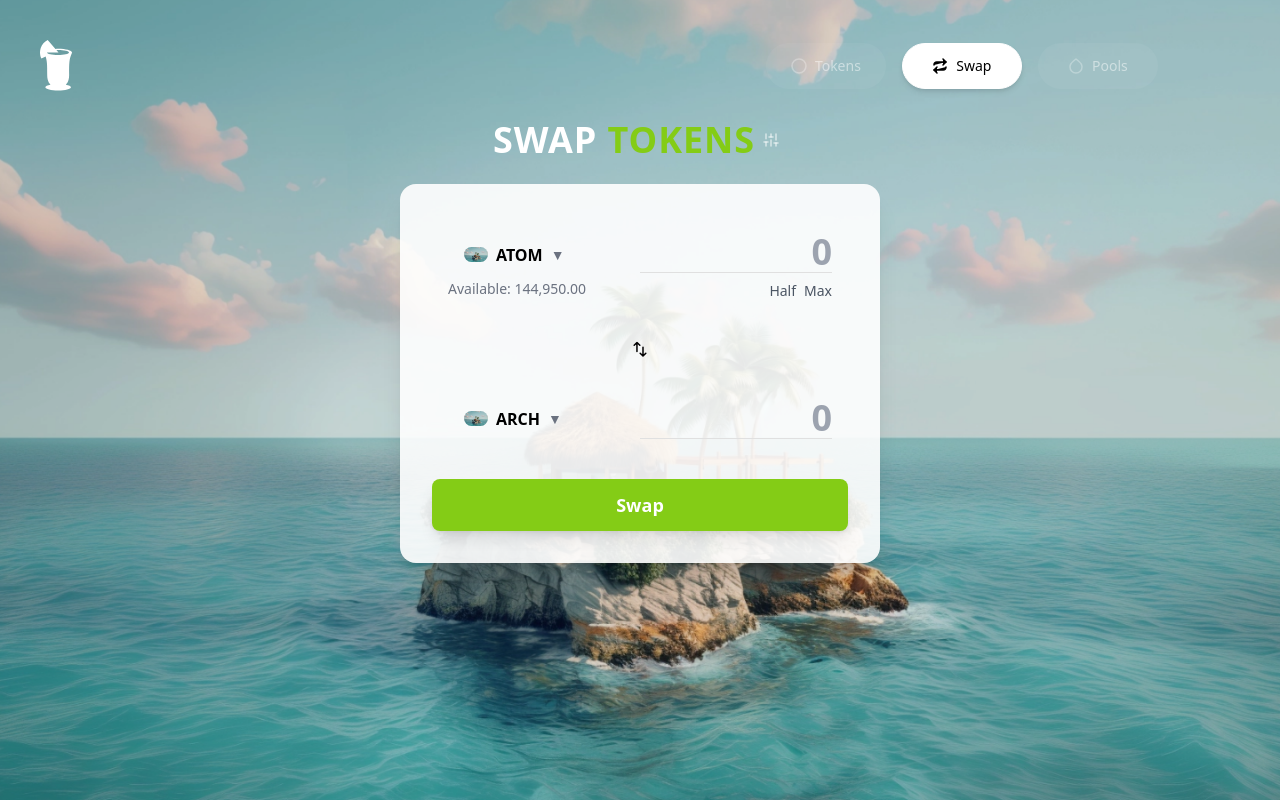
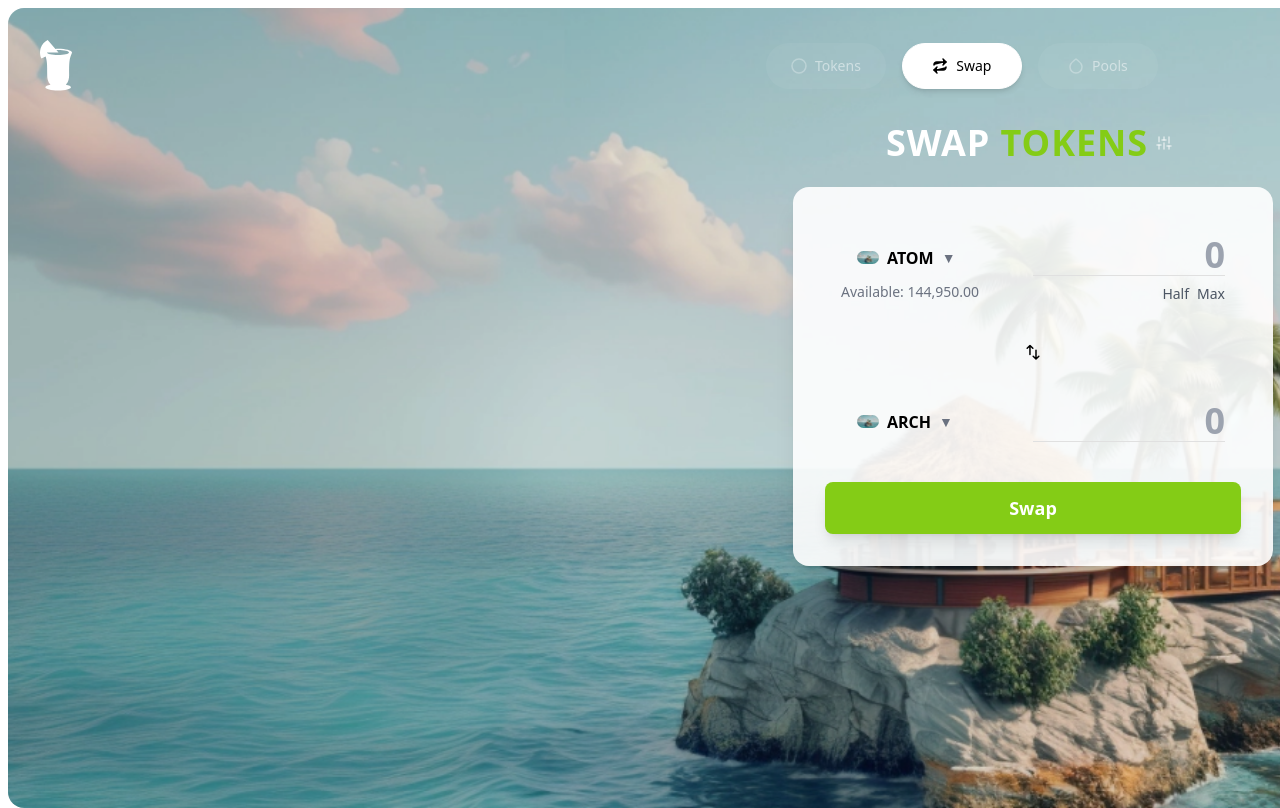
Before and after one commit to naftalimurgor/pinacolada, a Next.js app: page /swap in a window 1280 px wide. Shown: the top 808 px of the page. Built offline with nearby package versions, Linux system fonts and the light colour scheme.

Commit message:
added background image to match the design

```diff
--- a/app/src/SwapInterface.tsx
+++ b/app/src/SwapInterface.tsx
@@ -1,4 +1,4 @@
-"use client";
+'use client';
 
 import React, { useState } from 'react';
 import Image from 'next/image';
@@ -11,9 +11,9 @@ const TokenSelector = ({ token, balance }) => (
   <div className="flex items-center space-x-2 rounded-lg px-4 py-2 w-36">
     <div className="flex items-center space-x-2">
       <Image
-        src="/pinacoladaisland.png" // Add the image path for the token logo
+        src="/pinacoladaisland.png"
         alt={token}
-        width={24}
+        width={22}
         height={24}
         className="rounded-full"
       />
@@ -28,27 +28,22 @@ const SwapInterface = () => {
   const [customSlippage, setCustomSlippage] = useState('');
 
   return (
-    <div className="relative w-full h-screen font-sans">
-      <div className="absolute inset-0">
-        <Image
-          src="/pinacoladaisland.png"
-          alt="Background Image"
-          fill
-          style={{ objectFit: 'cover', zIndex: '-1' }}
-        />
-      </div>
-
-      {/* Header Section */}
-      <div
-        className="relative p-8 rounded-t-3xl"
+    <div className="relative w-full h-screen font-sans"
     style={{
       width: '2050px',
-          height: '120px',
+      height: '100vh',
       top: '8px',
       left: '8px',
       gap: '14px',
+      borderRadius: '16px',
+      backgroundImage: 'url(/pinacoladaisland.png)',
+      backgroundSize: 'cover',
+      backgroundPosition: 'center',
+      backgroundRepeat: 'no-repeat',
   }}
     >
+      {/* Header Section */}
+      <div className="relative p-8 rounded-t-3xl">
         <HeaderContent />
       </div>
 
@@ -59,15 +54,19 @@ const SwapInterface = () => {
             SWAP <span className="text-lime-500">TOKENS</span>
           </h2>
           <button onClick={() => setSlippageOpen(true)} className="p-2">
-          <SliderIcon/>
+            <SliderIcon />
           </button>
         </div>
+
         {slippageOpen && (
-        <div className="relative z-20 w-[480px] bg-white rounded-2xl shadow-lg p-6 transition-all ease-in-out duration-300" style={{ top: '0px', marginBottom: '20px' }}>
+          <div
+            className="relative z-20 w-[480px] bg-white rounded-2xl shadow-lg p-6 transition-all ease-in-out duration-300"
+            style={{ top: '0px', marginBottom: '20px' }}
+          >
             <div className="flex justify-between items-center mb-4">
               <h3 className="text-xl font-bold">Slippage Tolerance</h3>
               <button onClick={() => setSlippageOpen(false)}>
-              <XIcon/>
+                <XIcon />
               </button>
             </div>
             <div className="flex space-x-2 mb-4">
@@ -99,6 +98,7 @@ const SwapInterface = () => {
             />
           </div>
         )}
+
         <div className="bg-white bg-opacity-90 rounded-2xl shadow-xl p-8 w-[480px]">
           {/* Token Inputs */}
           <div className="space-y-6">
@@ -107,7 +107,9 @@ const SwapInterface = () => {
               {/* Token Selector and Available Balance (Left side) */}
               <div className="flex flex-col items-start">
                 <TokenSelector token="ATOM" balance="144,950.00" />
-                <span className="text-sm text-gray-500 mt-1">Available: 144,950.00</span> {/* Balance text aligned to the left */}
+                <span className="text-sm text-gray-500 mt-1">
+                  Available: 144,950.00
+                </span>
               </div>
 
               {/* Input and Half/Max Buttons (Right side) */}
```
Lines whose indentation alone changed are shown as unchanged.
